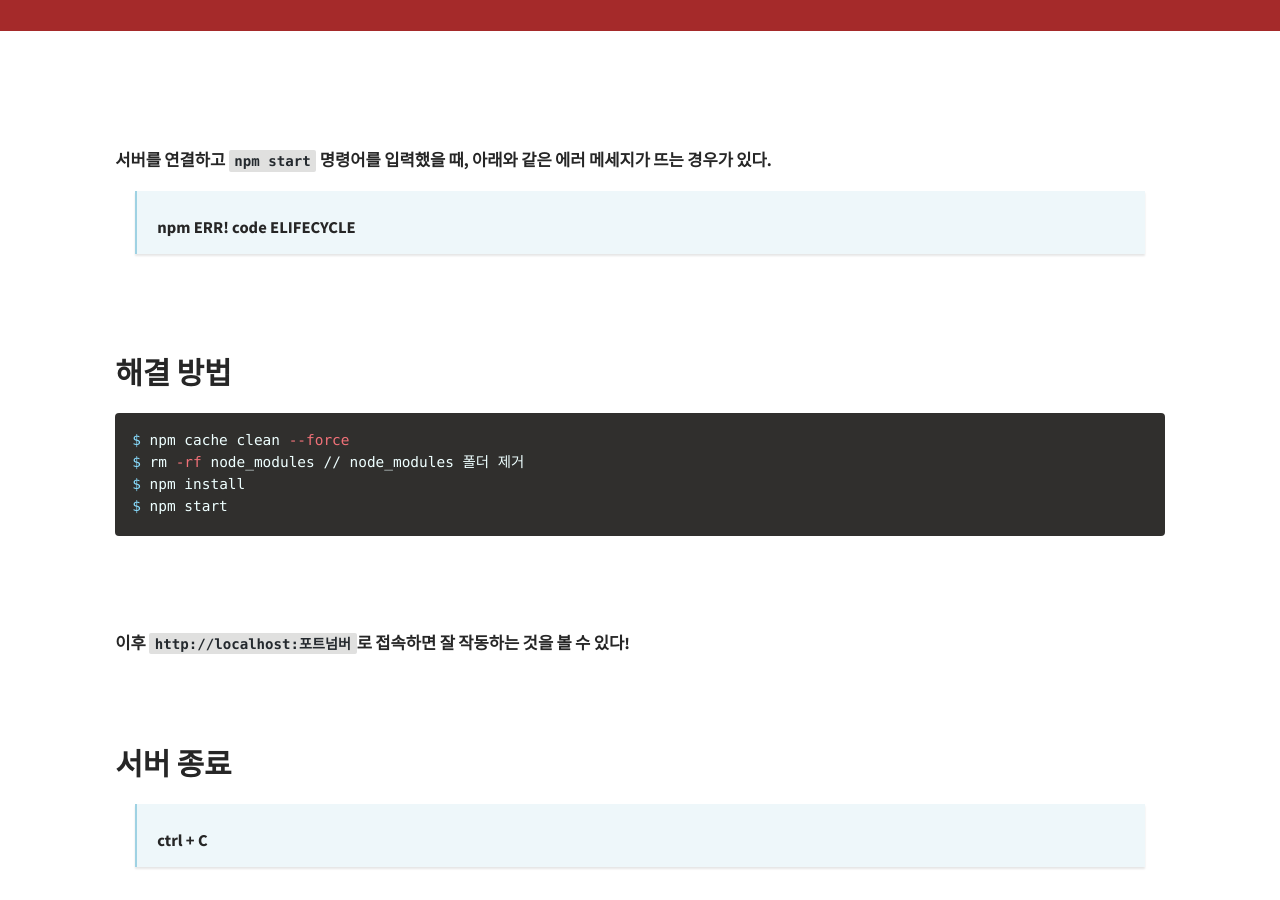
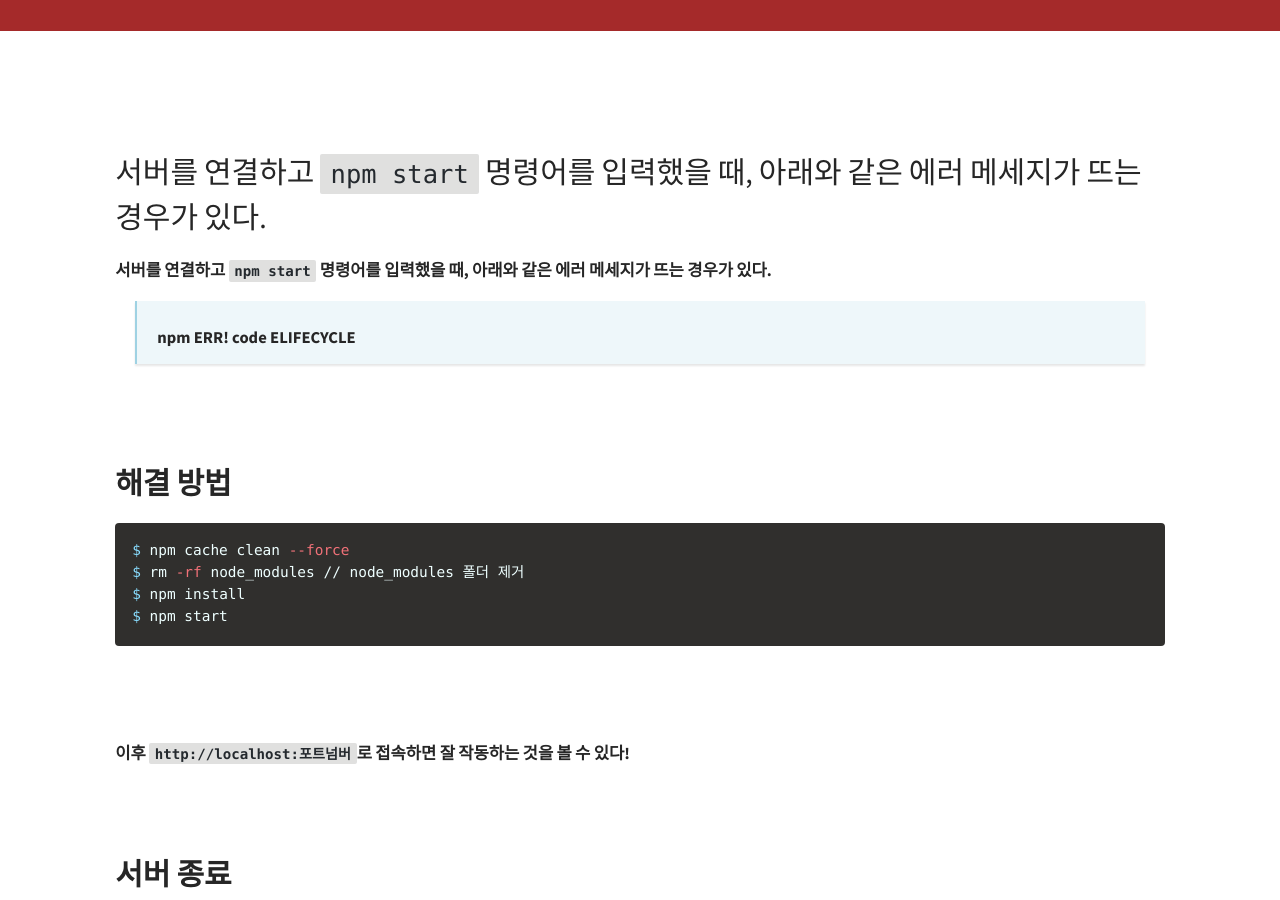
Before and after one commit to aerimforest/yenimm, a Jekyll site: the page built from _posts/2020-11-29-npm-server.md, in a window 1280 px wide and 900 px high, scrolled down 303 px. Built offline with Jekyll 4.4.1, drawn with Linux system fonts in a browser that asks for light colours; comment, search, counter and statistics services are not loaded.

Commit message:
Update 2020-11-29-npm-server.md

```diff
--- a/_posts/2020-11-29-npm-server.md
+++ b/_posts/2020-11-29-npm-server.md
@@ -9,6 +9,7 @@ excerpt_separator: <!--more-->
 
 <br><br>
 
+<span style = " font-size:1.5em;">서버를 연결하고 `npm start` 명령어를 입력했을 때, 아래와 같은 에러 메세지가 뜨는 경우가 있다.</span>
 ##### 서버를 연결하고 `npm start` 명령어를 입력했을 때, 아래와 같은 에러 메세지가 뜨는 경우가 있다.
 
 > ##### npm ERR! code ELIFECYCLE
```
